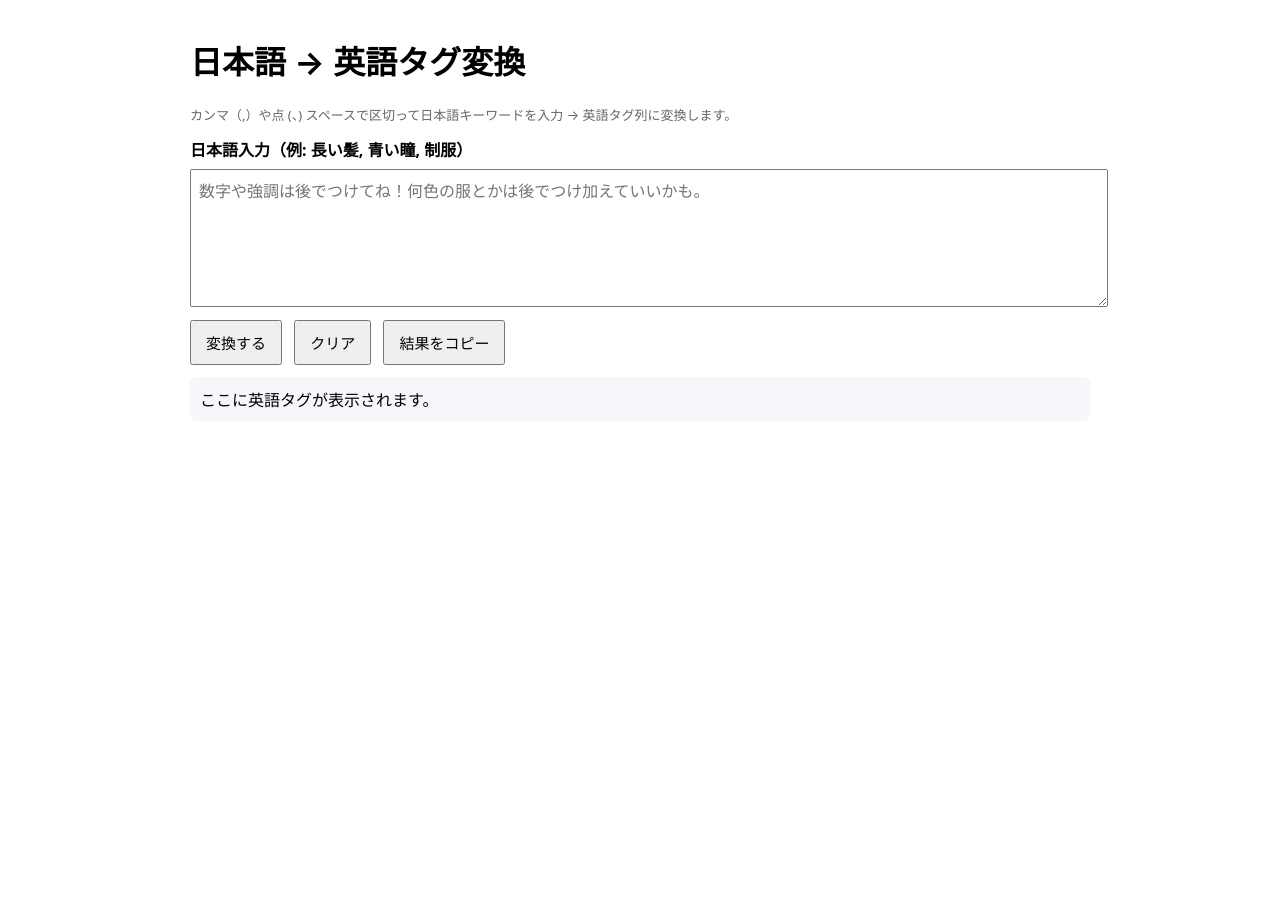
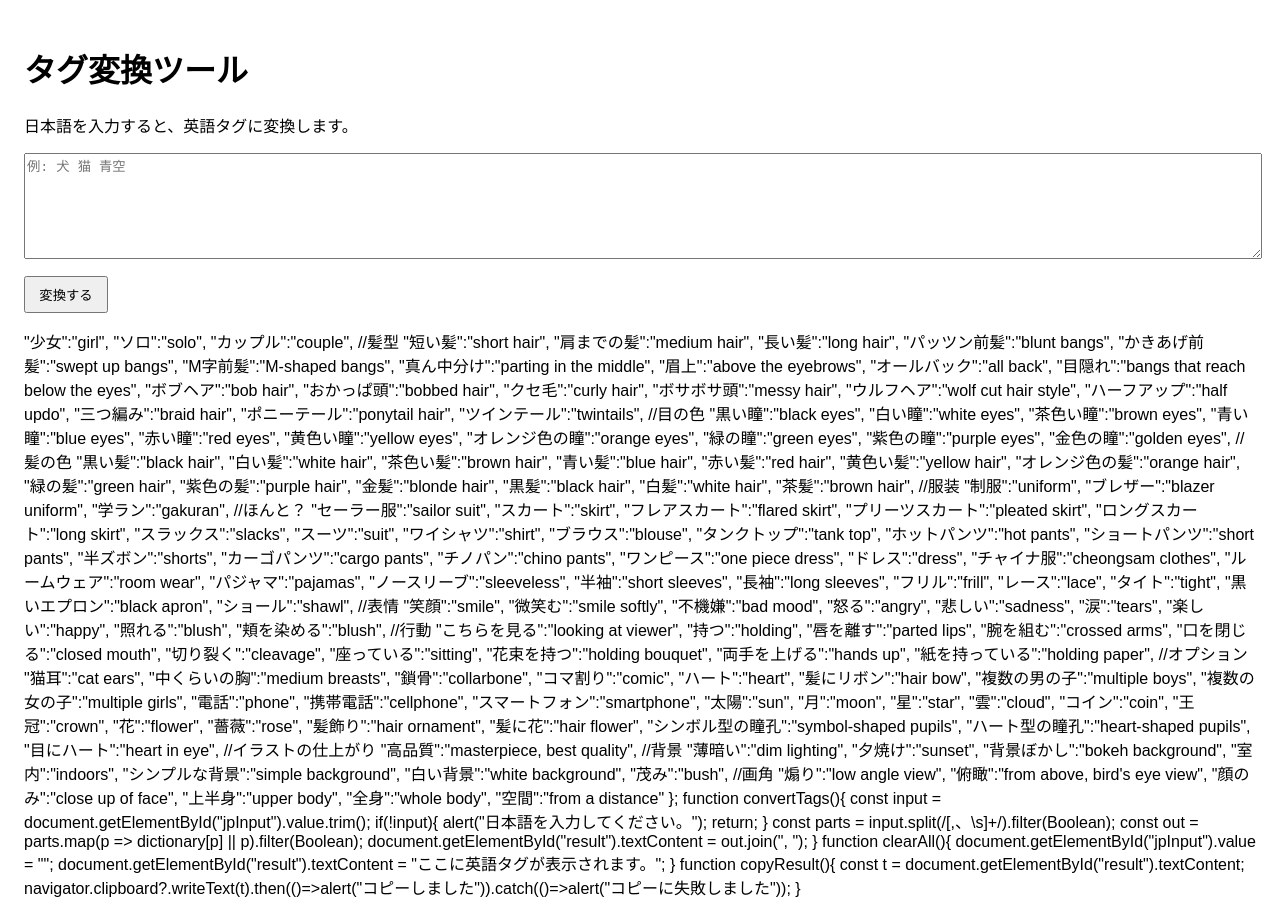
Before and after one commit to ykimura1230-prog/tag_converter, a plain HTML site: page index.html in a window 1280 px wide. Both pictures are taken after a click on the button "変換する". Before the commit the page ends 800 px from the top, so only its background shows below. Drawn offline with Linux system fonts and the light colour scheme.

Commit message:
Update index.html

```diff
--- a/index.html
+++ b/index.html
@@ -1,40 +1,46 @@
 <!DOCTYPE html>
 <html lang="ja">
 <head>
-  <meta charset="utf-8" />
-  <meta name="viewport" content="width=device-width,initial-scale=1" />
-  <title>日本語→英語タグ変換（ののちゃん専用）</title>
+  <meta charset="UTF-8">
+  <title>タグ変換ツール</title>
   <style>
-    body{font-family:system-ui,-apple-system,Segoe UI,Helvetica,Arial;padding:16px;max-width:900px;margin:auto}
-    textarea{width:100%;min-height:120px;padding:8px;margin:8px 0;font-size:16px}
-    button{padding:10px 14px;font-size:15px;margin-right:8px}
-    .result{background:#f6f7fb;padding:10px;border-radius:6px;white-space:pre-wrap;margin-top:12px}
-    label{font-weight:600}
-    .small{font-size:13px;color:#666}
+    body { font-family: sans-serif; padding: 1em; }
+    textarea { width: 100%; height: 100px; }
+    button { margin-top: 1em; padding: 0.5em 1em; }
+    #output { margin-top: 1em; white-space: pre-wrap; }
   </style>
 </head>
 <body>
-  <h1>日本語 → 英語タグ変換</h1>
-  <p class="small">カンマ（,）や点 (、) スペースで区切って日本語キーワードを入力 → 英語タグ列に変換します。</p>
+  <h1>タグ変換ツール</h1>
+  <p>日本語を入力すると、英語タグに変換します。</p>
 
-  <label>日本語入力（例: 長い髪, 青い瞳, 制服）</label>
-  <textarea id="jpInput" placeholder="数字や強調は後でつけてね！何色の服とかは後でつけ加えていいかも。"></textarea>
-  <div>
-    <button onclick="convertTags()">変換する</button>
-    <button onclick="clearAll()">クリア</button>
-    <button onclick="copyResult()">結果をコピー</button>
-  </div>
+  <textarea id="input" placeholder="例: 犬 猫 青空"></textarea><br>
+  <button onclick="convert()">変換する</button>
 
-  <div class="result" id="result">ここに英語タグが表示されます。</div>
+  <div id="output"></div>
 
   <script>
-    // 固定辞書（GitHub Pages用）
-    const dictionary = {
-      //性別など
-      "男":"male",
-      "女":"female",
-      "少年":"boy",
-      "少女":"girl",
+    let tagMap = {};
+
+    // JSONを読み込む
+    fetch("tags.json")
+      .then(response => response.json())
+      .then(data => {
+        tagMap = data;
+      })
+      .catch(err => {
+        console.error("JSON読み込みエラー:", err);
+      });
+
+    function convert() {
+      const input = document.getElementById("input").value.trim();
+      const words = input.split(/\s+/);
+      const result = words.map(word => tagMap[word] || word).join(", ");
+      document.getElementById("output").textContent = result;
+    }
+  </script>
+</body>
+</html>      "少女":"girl",
       "ソロ":"solo",
       "カップル":"couple",
       //髪型
```
